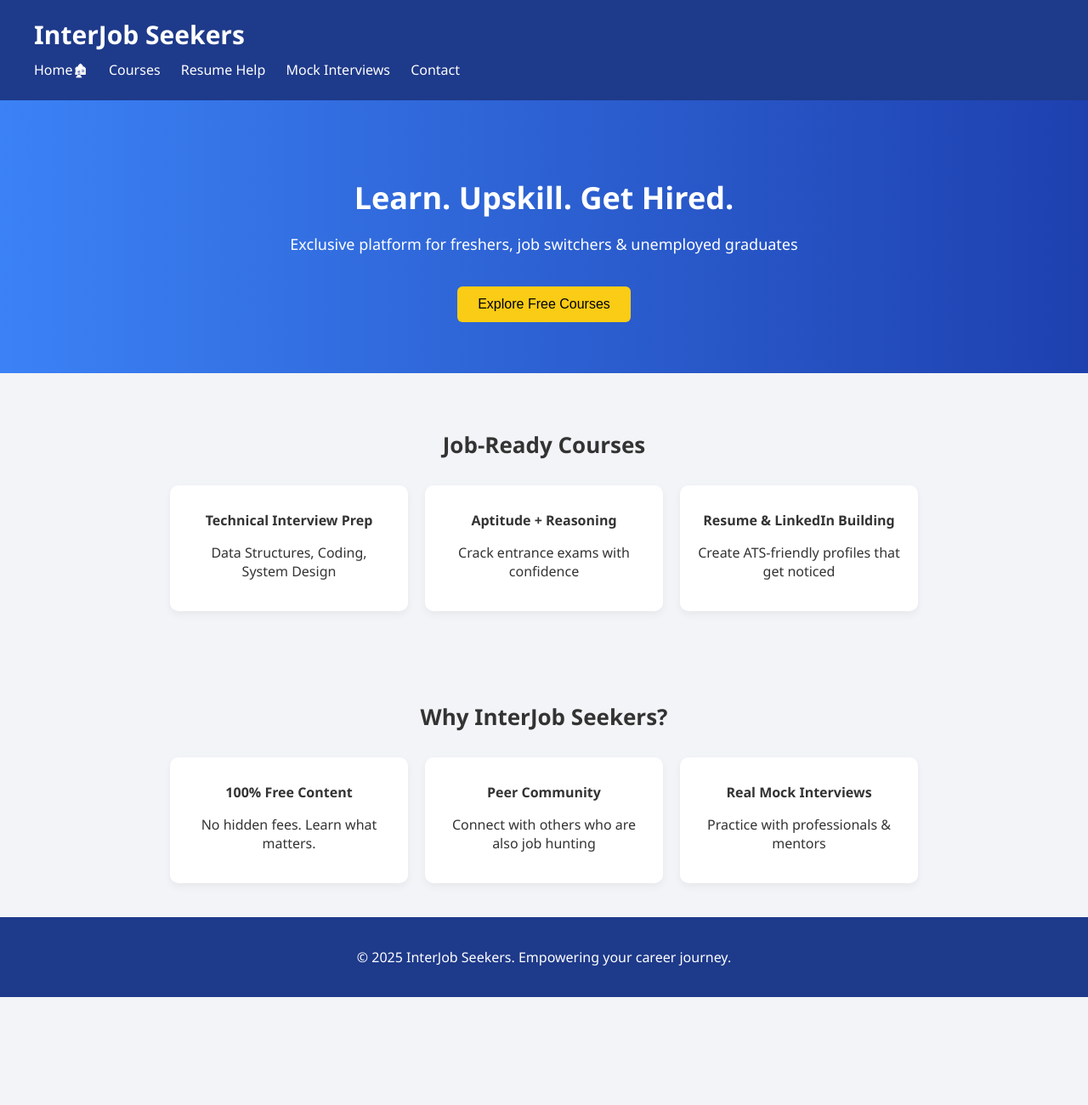
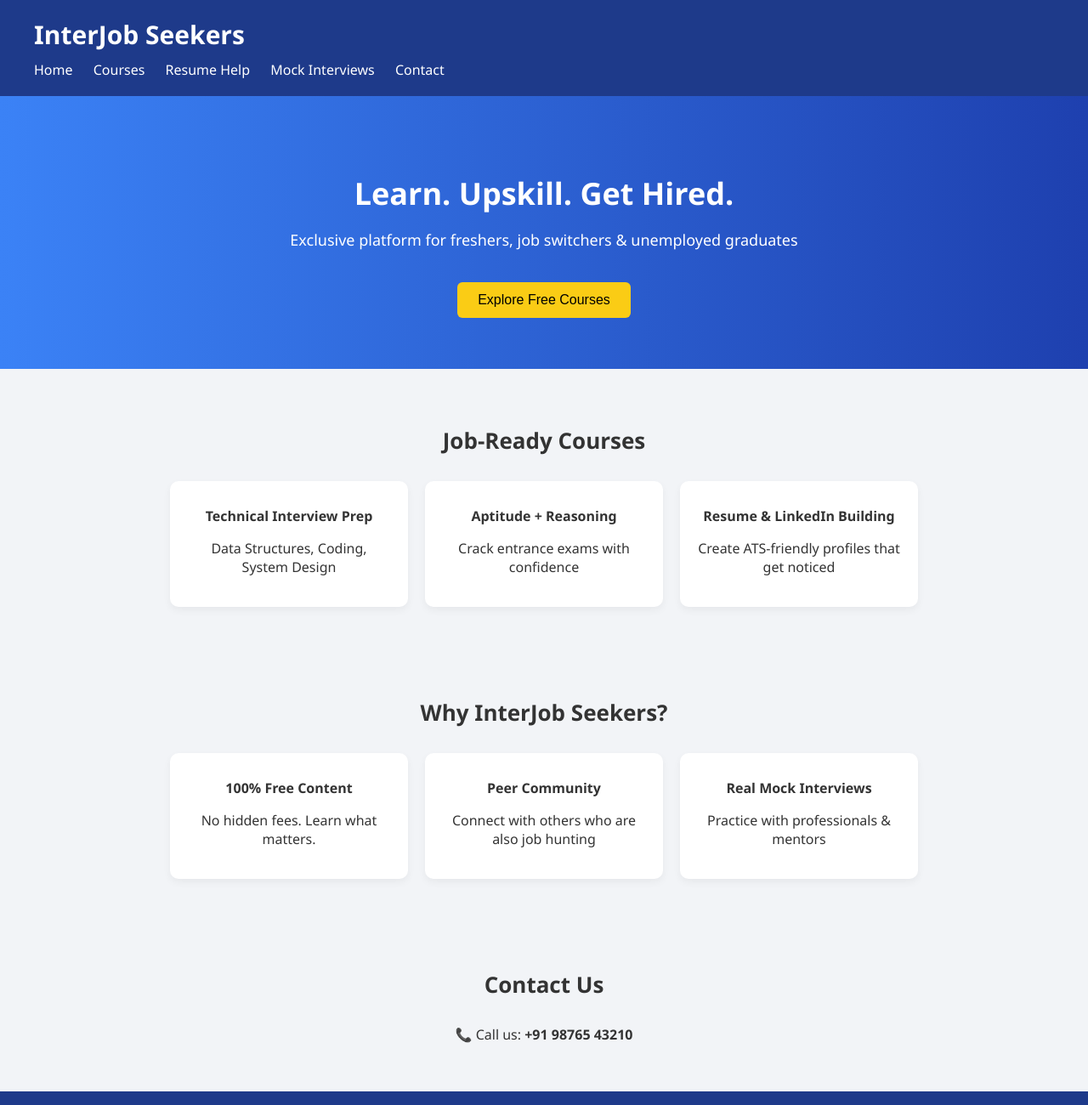
Before and after one commit to Pavan0626/pavan, a plain HTML site: page index.html in a window 1280 px wide. Shown: the top 1300 px of the page at 85% size. Before the commit the page ends 1173 px from the top, so only its background shows below. Drawn offline with Linux system fonts and the light colour scheme.

Commit message:
update html index

```diff
--- a/index.html
+++ b/index.html
@@ -4,18 +4,18 @@
   <meta charset="UTF-8" />
   <meta name="viewport" content="width=device-width, initial-scale=1.0"/>
   <title>InterJob Seekers | Learn, Grow, Get Hired</title>
-  <link rel="stylesheet" href="style.css">
+  <link rel="stylesheet" href="style.css" />
 </head>
 <body>
 
   <header>
     <h1>InterJob Seekers</h1>
     <nav>
-      <a href="#">Home🏚</a>
+      <a href="#">Home</a>
       <a href="#">Courses</a>
       <a href="#">Resume Help</a>
-      <a href="#">Mock Interviews</a>
-      <a href="#">Contact</a>
+      <a href="mock-questions.html" target="_blank">Mock Interviews</a>
+      <a href="#contact">Contact</a>
     </nav>
   </header>
 
@@ -61,6 +61,12 @@
     </div>
   </section>
 
+  <!-- Contact Section -->
+  <section id="contact" class="section">
+    <h3>Contact Us</h3>
+    <p style="text-align:center;">📞 Call us: <strong>+91 98765 43210</strong></p>
+  </section>
+
   <footer>
     <p>© 2025 InterJob Seekers. Empowering your career journey.</p>
   </footer>
```
